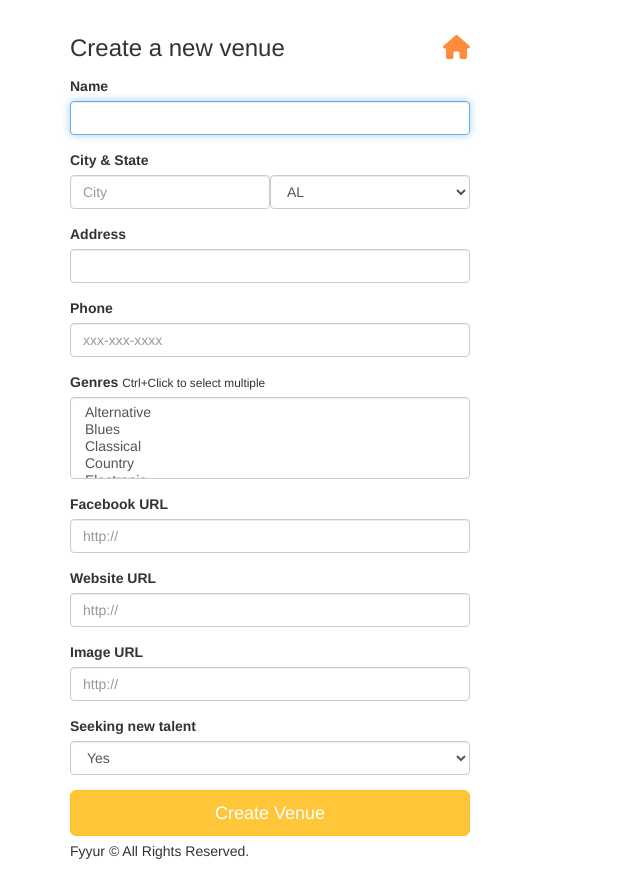
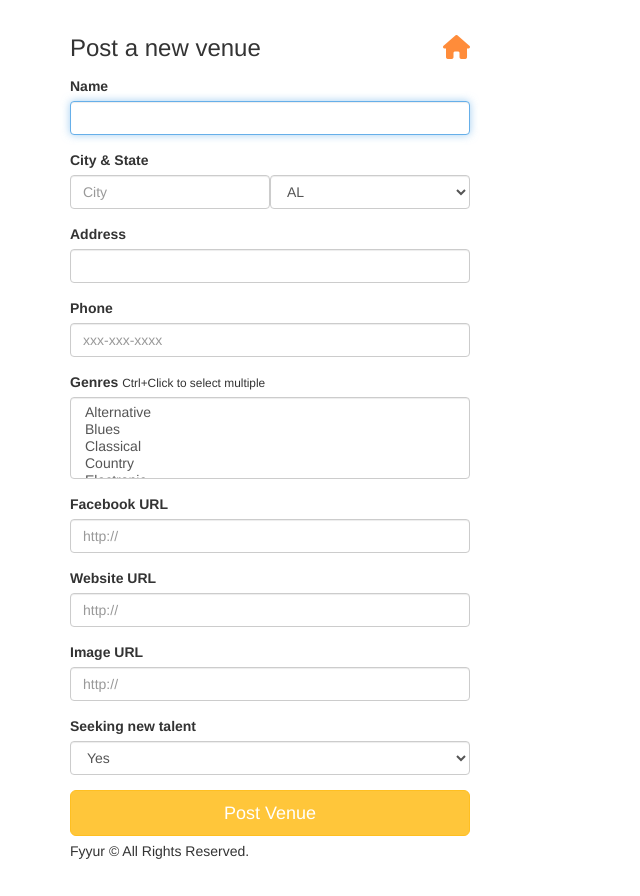
Before and after one commit to leticialourenco/fyyur_postgreSQL_models, a Flask app: page /venues/create in a window 1280 px wide. Shown: the part 60-956 px from the top of the page, without its empty margins (0-640 px from the left). Run offline with Flask 2, Linux system fonts and the light colour scheme; some libraries are stand-ins or nearby versions.

Commit message:
Fix view verbiage on create venue

```diff
--- a/templates/forms/new_venue.html
+++ b/templates/forms/new_venue.html
@@ -3,7 +3,7 @@
 {% block content %}
   <div class="form-wrapper">
     <form method="post" class="form" id="form">
-      <h3 class="form-heading">Create a new venue <a href="{{ url_for('index') }}" title="Back to homepage"><i class="fa fa-home pull-right"></i></a></h3>
+      <h3 class="form-heading">Post a new venue <a href="{{ url_for('index') }}" title="Back to homepage"><i class="fa fa-home pull-right"></i></a></h3>
       <div class="form-group">
         <label for="name">Name</label>
         {{ form.name(class_ = 'form-control', autofocus = true) }}
@@ -48,7 +48,7 @@
           <label for="seeking">Seeking new talent</label>
           {{ form.seeking(class_ = 'form-control', autofocus = true) }}
       </div>
-      <input type="submit" value="Create Venue" class="btn btn-primary btn-lg btn-block">
+      <input type="submit" value="Post Venue" class="btn btn-primary btn-lg btn-block">
     </form>
   </div>
 {% endblock %}
```
